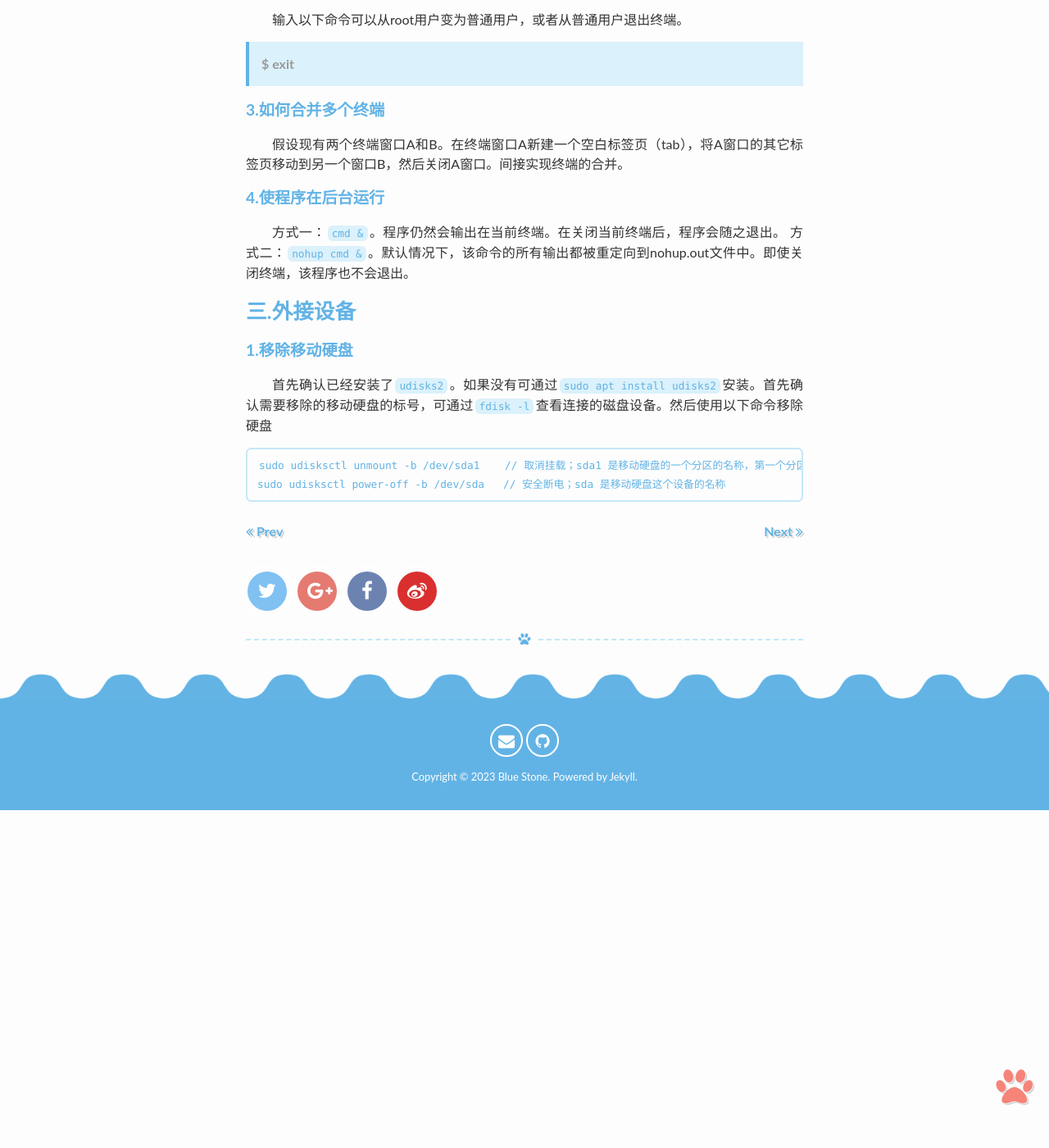
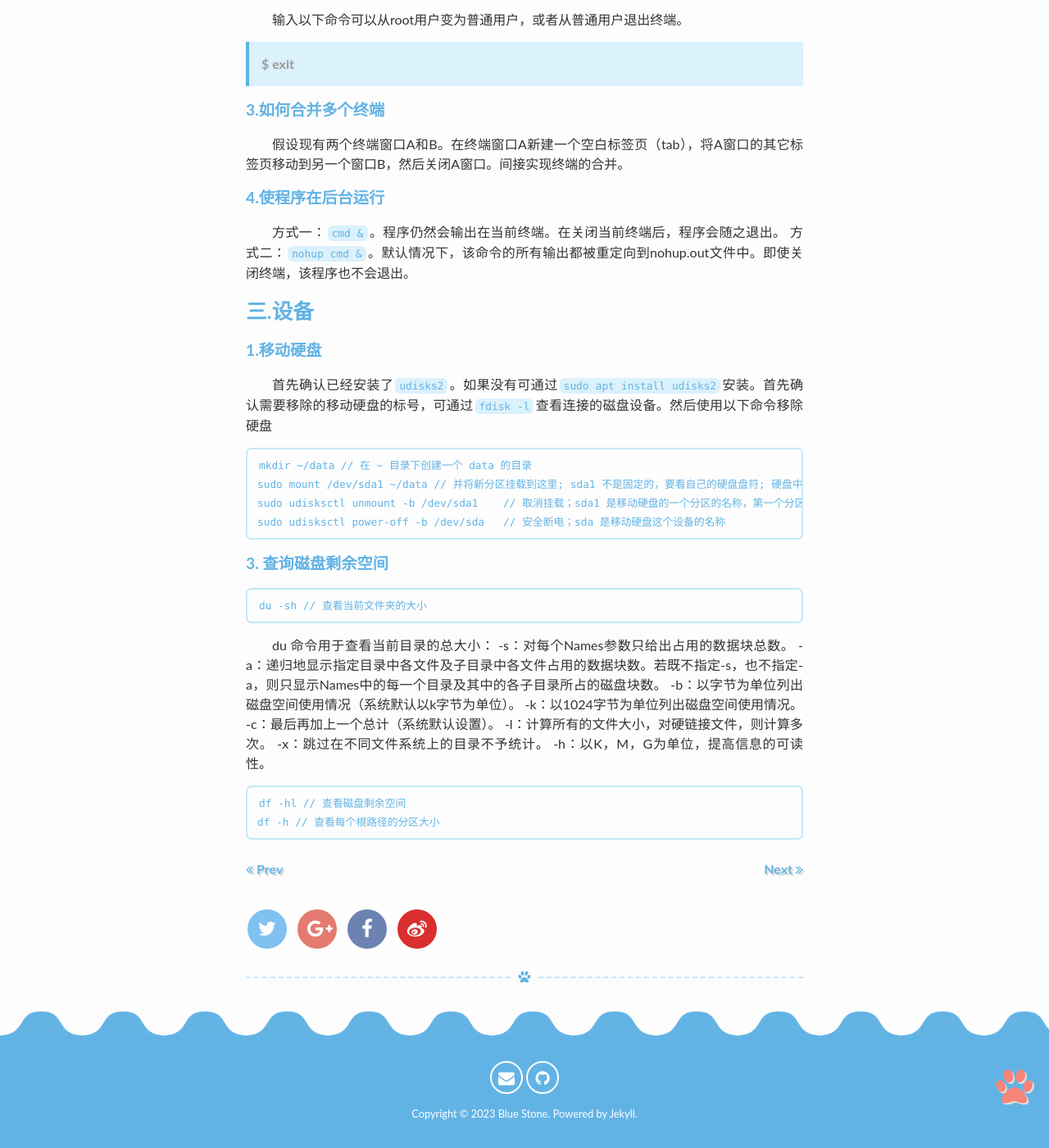
Before and after one commit to blue-stone-w/blue-stone-w.github.io, a Jekyll site: the page built from _posts/2022-11-25-linux命令.md, in a window 1280 px wide and 1400 px high, scrolled down 1270 px. Shown: the whole window at 82% size. Built offline with Jekyll 4.4.1, drawn with Linux system fonts in a browser that asks for light colours; comment, search, counter and statistics services are not loaded.

Commit message:
update 0007

````diff
--- a/_posts/2022-11-25-linux命令.md
+++ b/_posts/2022-11-25-linux命令.md
@@ -27,7 +27,7 @@ tags:
 
 #### 2.
 
-### 二.终端操作
+### 二.使用终端
 
 ##### 1.
 为了添加到环境变量，以使每个终端都生效，常输入类似下面的命令。
@@ -46,10 +46,31 @@ tags:
 方式一：`cmd &`。程序仍然会输出在当前终端。在关闭当前终端后，程序会随之退出。
 方式二：`nohup cmd &`。默认情况下，该命令的所有输出都被重定向到nohup.out文件中。即使关闭终端，该程序也不会退出。
 
-### 三.外接设备
-##### 1.移除移动硬盘
+### 三.设备
+##### 1.移动硬盘
 首先确认已经安装了`udisks2`。如果没有可通过`sudo apt install udisks2`安装。首先确认需要移除的移动硬盘的标号，可通过`fdisk -l`查看连接的磁盘设备。然后使用以下命令移除硬盘
 ```C++
+mkdir ~/data // 在 ~ 目录下创建一个 data 的目录
+sudo mount /dev/sda1 ~/data // 并将新分区挂载到这里; sda1 不是固定的，要看自己的硬盘盘符; 硬盘中的文件放在打开文件夹 data 中
 sudo udisksctl unmount -b /dev/sda1    // 取消挂载；sda1 是移动硬盘的一个分区的名称，第一个分区通常以`1`结尾，第二个及之后的以此类推；
 sudo udisksctl power-off -b /dev/sda   // 安全断电；sda 是移动硬盘这个设备的名称
 ```
+##### 3. 查询磁盘剩余空间
+
+```C++
+du -sh // 查看当前文件夹的大小
+```
+du 命令用于查看当前目录的总大小：
+-s：对每个Names参数只给出占用的数据块总数。
+-a：递归地显示指定目录中各文件及子目录中各文件占用的数据块数。若既不指定-s，也不指定-a，则只显示Names中的每一个目录及其中的各子目录所占的磁盘块数。
+-b：以字节为单位列出磁盘空间使用情况（系统默认以k字节为单位）。
+-k：以1024字节为单位列出磁盘空间使用情况。
+-c：最后再加上一个总计（系统默认设置）。
+-l：计算所有的文件大小，对硬链接文件，则计算多次。
+-x：跳过在不同文件系统上的目录不予统计。
+-h：以K，M，G为单位，提高信息的可读性。
+
+```C++
+df -hl // 查看磁盘剩余空间
+df -h // 查看每个根路径的分区大小
+```
````
Also changed, not shown: _posts/2022-11-22-Effective-C++.md (+1 -1 lines), _posts/2022-11-25-PCL学习.md (+13 -9 lines), _posts/2022-11-25-个人心得.md (added, +15 -0 lines), assets/images/cartoon-avatar.jpg.
